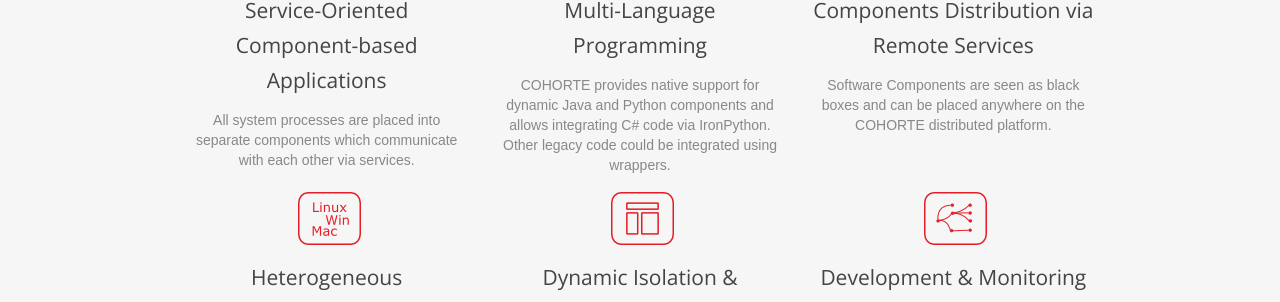
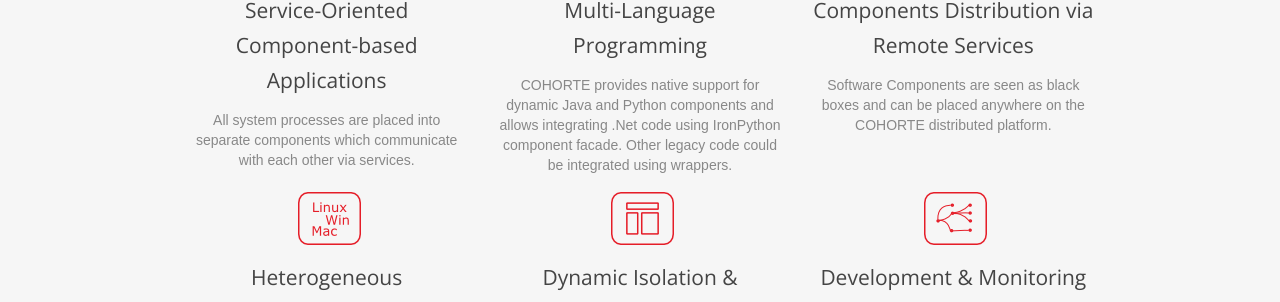
Before and after one commit to cohorte/cohorte.github.io, a Jekyll site: the page built from index.md, in a window 1280 px wide and 900 px high, scrolled down 487 px. Shown: the part 183-485 px from the top of the window. Built offline with Jekyll 4.4.1, drawn with Linux system fonts in a browser that asks for light colours.

Commit message:
updating key-point "multi-language programming"

```diff
--- a/_includes/key-points.html
+++ b/_includes/key-points.html
@@ -16,7 +16,7 @@
             <div class="key-point" id="key-point-2">
               <img src="{{ site.baseurl }}/resources/images/key-points/key-point-2-icon.png" class="key-point-icon"/>
               <h3>Multi-Language Programming</h3>
-              <p>COHORTE provides native support for dynamic Java and Python components and allows integrating C# code via IronPython. Other legacy code could be integrated using wrappers.</p>
+              <p>COHORTE provides native support for dynamic Java and Python components and allows integrating .Net code using IronPython component facade. Other legacy code could be integrated using wrappers.</p>
             </div>
           </div>
           <div class="col-md-4">
```
